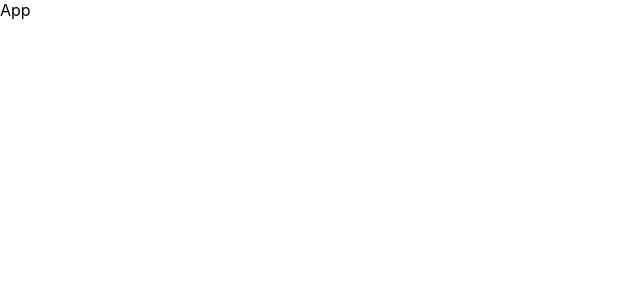
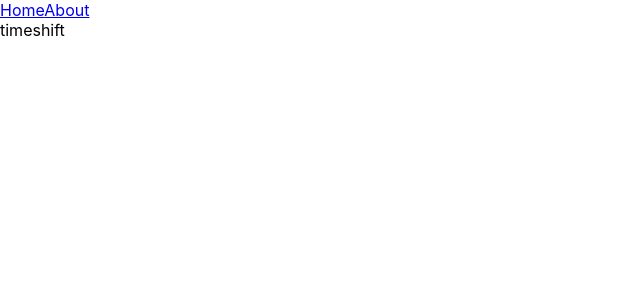
Before and after one commit to nstranquist/TimeShift-Clock---React, a React (Create React App) app: page / in a window 1280 px wide. Shown: the top 300 px of the page, without its empty margins (0-640 px from the left). Built offline with nearby package versions, Linux system fonts and the light colour scheme; the HTML template or start-up script is replaced by a standard one.

Commit message:
add navigation with react-router-dom

```diff
--- a/package.json
+++ b/package.json
@@ -10,8 +10,10 @@
     "@types/node": "^12.0.0",
     "@types/react": "^16.9.0",
     "@types/react-dom": "^16.9.0",
+    "@types/react-router-dom": "^5.1.3",
     "react": "^16.12.0",
     "react-dom": "^16.12.0",
+    "react-router-dom": "^5.1.2",
     "react-scripts": "3.3.0",
     "typescript": "~3.7.2"
   },
--- a/src/App.tsx
+++ b/src/App.tsx
@@ -1,10 +1,18 @@
 import React from 'react';
+import { BrowserRouter, Switch, Route, Link } from 'react-router-dom'
+import { TimeShiftPage } from './pages/Timeshift'
+import { AboutPage } from './pages/About/About'
 
 const App: React.FC = () => {
   return (
-    <div>
-      App
-    </div>
+    <BrowserRouter>
+      <Link to="/">Home</Link>
+      <Link to="/about">About</Link>
+      <Switch>
+        <Route exact path="/" component={TimeShiftPage} />
+        <Route exact path="/about" component={AboutPage} />
+      </Switch>
+    </BrowserRouter>
   );
 }
 
--- /dev/null
+++ b/src/pages/About/About.tsx
@@ -0,0 +1,9 @@
+import React from 'react'
+
+export const AboutPage = () => {
+  return (
+    <div>
+      About TimeshiftClock
+    </div>
+  )
+}
--- /dev/null
+++ b/src/pages/Timeshift/Timeshift.tsx
@@ -0,0 +1,9 @@
+import React from 'react'
+
+export const Timeshift = () => {
+  return (
+    <div>
+      timeshift
+    </div>
+  )
+}
--- /dev/null
+++ b/src/pages/Timeshift/index.tsx
@@ -0,0 +1,5 @@
+import { Timeshift } from './Timeshift'
+
+export {
+  Timeshift as TimeShiftPage
+}
```
Also changed, not shown: 1 other file (tests, documents, lock files or other folders).
